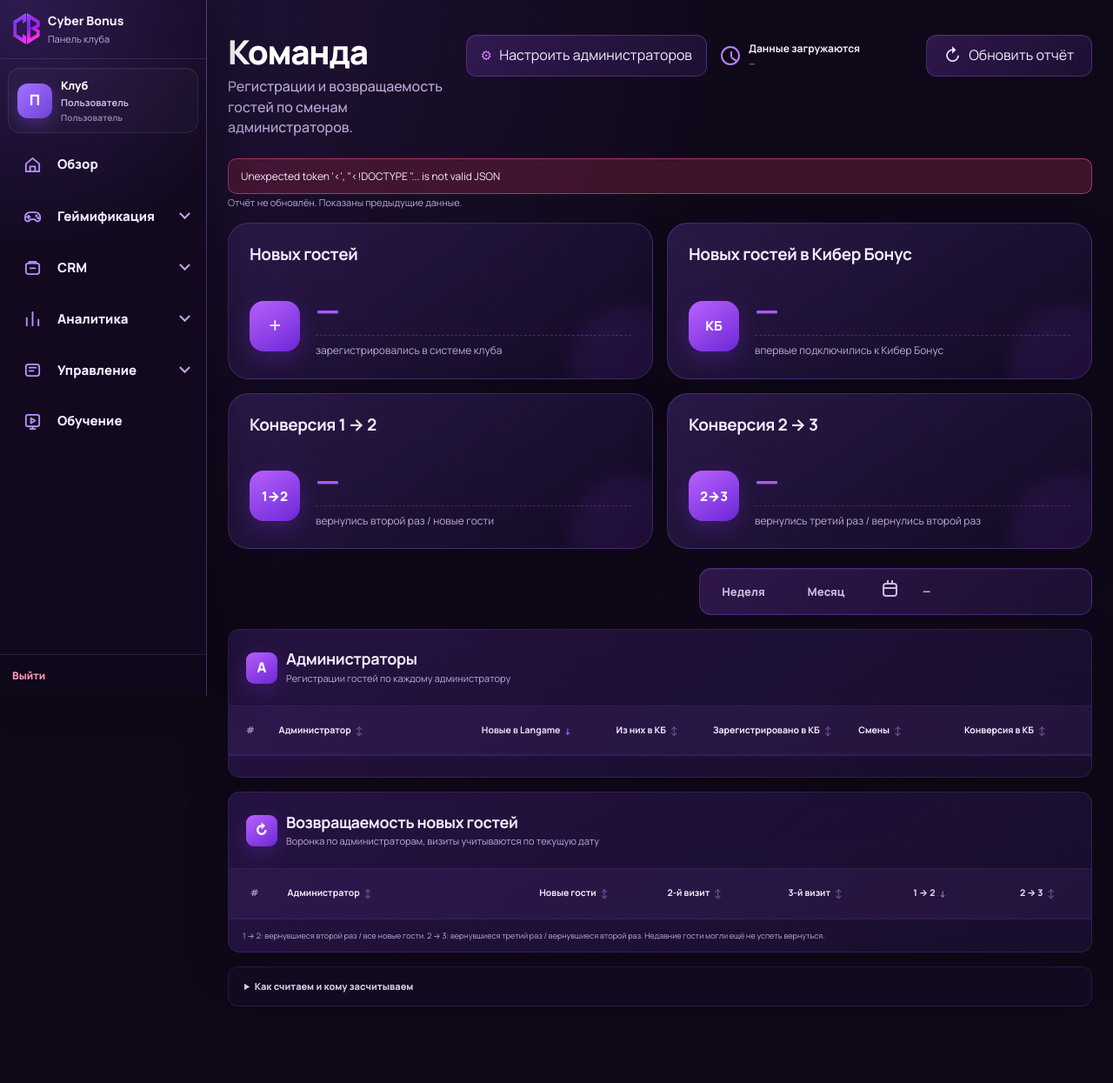
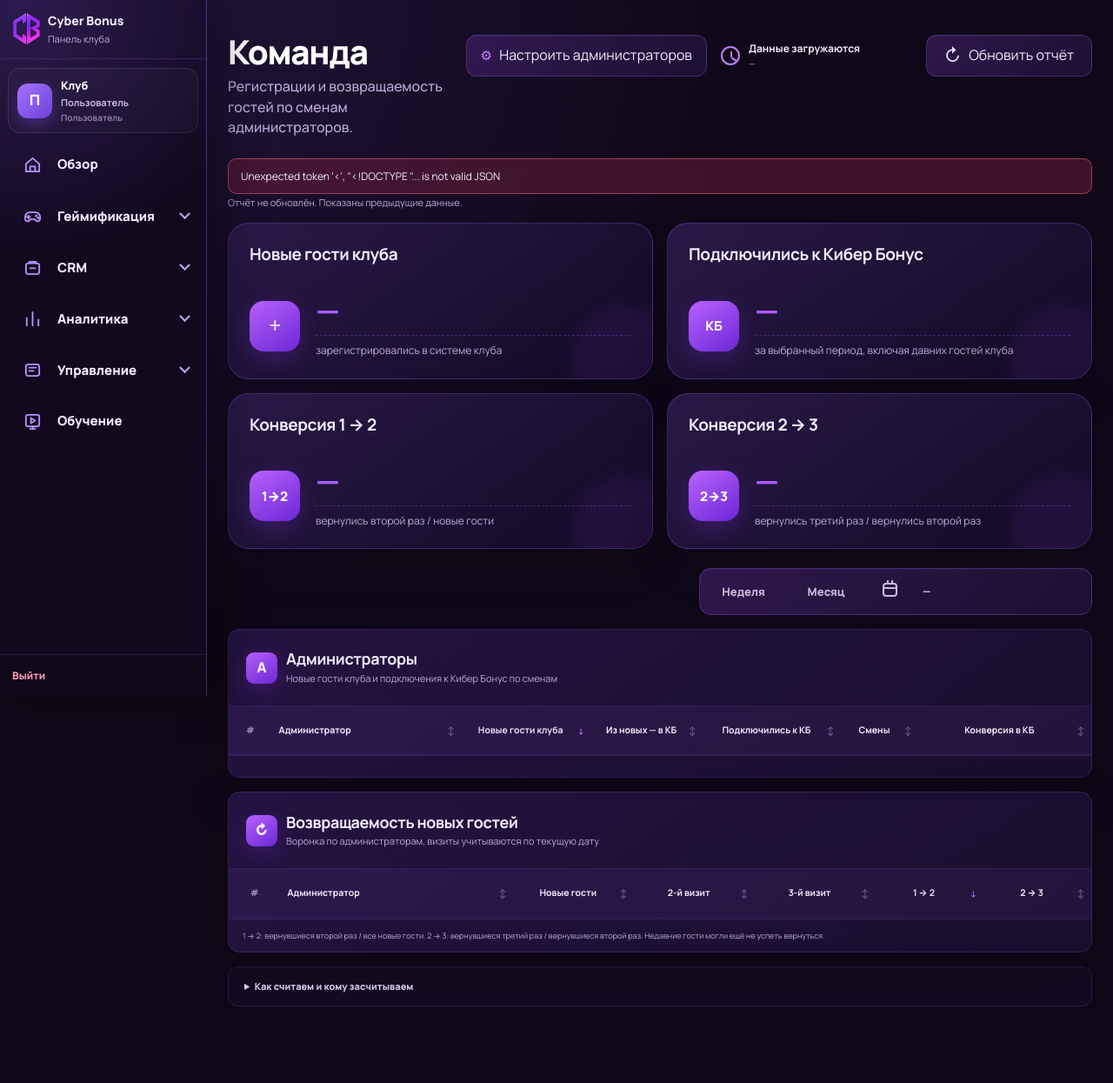
Before and after one commit to stigmaates/CM_V2, a Flask app: template app/templates/owner/team.html in a window 1280 px wide. Shown: the whole page at 87% size. Run offline with Flask 3, Linux system fonts and the light colour scheme; the template is opened without the code that fills it, so the values that code supplies are empty; some libraries are stand-ins or nearby versions.

Commit message:
Clarify team registration headings and wrap table labels

```diff
--- a/app/static/css/team.css
+++ b/app/static/css/team.css
@@ -623,10 +623,11 @@
 
 .team-table-wrap {
     width: 100%;
-    overflow-x: hidden;
+    overflow-x: auto;
 }
 
 .team table {
+    min-width: 620px;
     width: 100%;
     table-layout: fixed;
     border-collapse: collapse;
@@ -650,12 +651,10 @@
 }
 
 .team-sort-button {
-    display: inline-flex;
-    align-items: center;
-    justify-content: center;
-    gap: 5px;
+    position: relative;
+    display: block;
     width: 100%;
-    padding: 5px 0;
+    padding: 5px 13px 5px 0;
     border: 0;
     background: transparent;
     color: inherit;
@@ -663,14 +662,15 @@
     font-weight: inherit;
     text-align: inherit;
     line-height: 1.2;
-    white-space: nowrap;
-}
-
-.team th:nth-child(2) .team-sort-button {
-    justify-content: flex-start;
+    white-space: normal;
+    overflow-wrap: anywhere;
 }
 
 .team-sort-button::after {
+    position: absolute;
+    right: 0;
+    top: 50%;
+    transform: translateY(-50%);
     content: "↕";
     color: rgba(194, 153, 235, 0.45);
     font-size: 10px;
--- a/app/static/js/team.js
+++ b/app/static/js/team.js
@@ -99,7 +99,7 @@
     function renderKpis(total) {
         $("kpiClub").textContent = num(total.club_registrations);
         $("kpiModule").textContent = num(total.module_registrations);
-        $("kpiModuleNote").textContent = "впервые подключились к Кибер Бонус";
+        $("kpiModuleNote").textContent = "за выбранный период, включая давних гостей клуба";
         $("kpiConversion12").textContent = percent(total.conversion12);
         $("kpiConversion23").textContent = percent(total.conversion23);
     }
@@ -367,7 +367,7 @@
             : "";
         setActivePreset();
         renderView();
-        $("teamCoverage").textContent = "«Из них в КБ» — новые гости администратора, которые уже подключились к Кибер Бонус. «Зарегистрировано в КБ» — все подключения во время его смен. Смены считаются по уникальным рабочим дням. Конверсия = «Из них в КБ» / «Новые в Langame».";
+        $("teamCoverage").textContent = "«Из новых — в КБ» — сколько новых гостей клуба уже подключились к Кибер Бонус. «Подключились к КБ» — все первые подключения за выбранный период во время смен администратора, включая давних гостей клуба. Поэтому показатели могут отличаться. Смены — уникальные рабочие дни. Конверсия = «Из новых — в КБ» / «Новые гости клуба».";
     }
 
     async function load() {
--- a/app/templates/owner/team.html
+++ b/app/templates/owner/team.html
@@ -1,6 +1,6 @@
 {% extends 'owner/base.html' %}
 {% block title %}{{ header_club_name or 'Cyber Bonus' }} — Команда{% endblock %}
-{% block extra_css %}<link rel="stylesheet" href="{{ url_for('static', filename='css/team.css', v='12') }}">{% endblock %}
+{% block extra_css %}<link rel="stylesheet" href="{{ url_for('static', filename='css/team.css', v='14') }}">{% endblock %}
 {% block content %}
 <main class="team" data-team-page>
     <header class="owner-page-heading team-hero">
@@ -27,12 +27,12 @@
 
     <section class="team-kpis" aria-label="Основные показатели">
         <article class="team-kpi">
-            <h2>Новых гостей</h2>
+            <h2>Новые гости клуба</h2>
             <div class="team-kpi__body"><span class="team-kpi__icon" aria-hidden="true">＋</span><div><strong id="kpiClub">—</strong><small>зарегистрировались в системе клуба</small></div></div>
         </article>
         <article class="team-kpi">
-            <h2>Новых гостей в Кибер Бонус</h2>
-            <div class="team-kpi__body"><span class="team-kpi__icon" aria-hidden="true">КБ</span><div><strong id="kpiModule">—</strong><small id="kpiModuleNote">впервые подключились к Кибер Бонус</small></div></div>
+            <h2>Подключились к Кибер Бонус</h2>
+            <div class="team-kpi__body"><span class="team-kpi__icon" aria-hidden="true">КБ</span><div><strong id="kpiModule">—</strong><small id="kpiModuleNote">за выбранный период, включая давних гостей клуба</small></div></div>
         </article>
         <article class="team-kpi">
             <h2>Конверсия 1 → 2</h2>
@@ -81,15 +81,15 @@
     <div class="team-report-grid">
         <section class="team-card" id="teamRegistrationCard">
             <header class="team-card__header">
-                <div class="team-card__title"><span class="team-card__icon" aria-hidden="true">А</span><span><h2>Администраторы</h2><p>Регистрации гостей по каждому администратору</p></span></div>
+                <div class="team-card__title"><span class="team-card__icon" aria-hidden="true">А</span><span><h2>Администраторы</h2><p>Новые гости клуба и подключения к Кибер Бонус по сменам</p></span></div>
             </header>
             <div class="team-table-wrap">
                 <table class="team-registration-table"><thead><tr>
                     <th scope="col">#</th>
                     <th scope="col" aria-sort="none"><button class="team-sort-button" type="button" data-sort-table="registrations" data-sort-key="name">Администратор</button></th>
-                    <th scope="col" aria-sort="descending"><button class="team-sort-button is-active" type="button" data-sort-table="registrations" data-sort-key="club_registrations" title="Регистрации в системе клуба Langame">Новые в Langame</button></th>
-                    <th scope="col" aria-sort="none"><button class="team-sort-button" type="button" data-sort-table="registrations" data-sort-key="club_to_module" title="Новые гости этого администратора, которые затем подключились к Кибер Бонус">Из них в КБ</button></th>
-                    <th scope="col" aria-sort="none"><button class="team-sort-button" type="button" data-sort-table="registrations" data-sort-key="module_registrations" title="Все подключения к Кибер Бонус, совершённые во время смен администратора">Зарегистрировано в КБ</button></th>
+                    <th scope="col" aria-sort="descending"><button class="team-sort-button is-active" type="button" data-sort-table="registrations" data-sort-key="club_registrations" title="Регистрации в системе клуба Langame">Новые гости клуба</button></th>
+                    <th scope="col" aria-sort="none"><button class="team-sort-button" type="button" data-sort-table="registrations" data-sort-key="club_to_module" title="Новые гости этого администратора, которые затем подключились к Кибер Бонус">Из новых — в КБ</button></th>
+                    <th scope="col" aria-sort="none"><button class="team-sort-button" type="button" data-sort-table="registrations" data-sort-key="module_registrations" title="Первые подключения к Кибер Бонус за выбранный период во время смен администратора, включая давних гостей клуба">Подключились к КБ</button></th>
                     <th scope="col" aria-sort="none"><button class="team-sort-button" type="button" data-sort-table="registrations" data-sort-key="shift_count" title="Уникальные рабочие дни со сменой в выбранном периоде">Смены</button></th>
                     <th scope="col" aria-sort="none"><button class="team-sort-button" type="button" data-sort-table="registrations" data-sort-key="module_conversion" title="Конверсия регистрации Langame в подключение к Кибер Бонус">Конверсия в КБ</button></th>
                 </tr></thead><tbody id="teamRegistrations"></tbody></table>
@@ -142,4 +142,4 @@
     </dialog>
 </main>
 {% endblock %}
-{% block scripts %}<script src="{{ url_for('static', filename='js/team.js', v='13') }}" defer></script>{% endblock %}
+{% block scripts %}<script src="{{ url_for('static', filename='js/team.js', v='14') }}" defer></script>{% endblock %}
```
